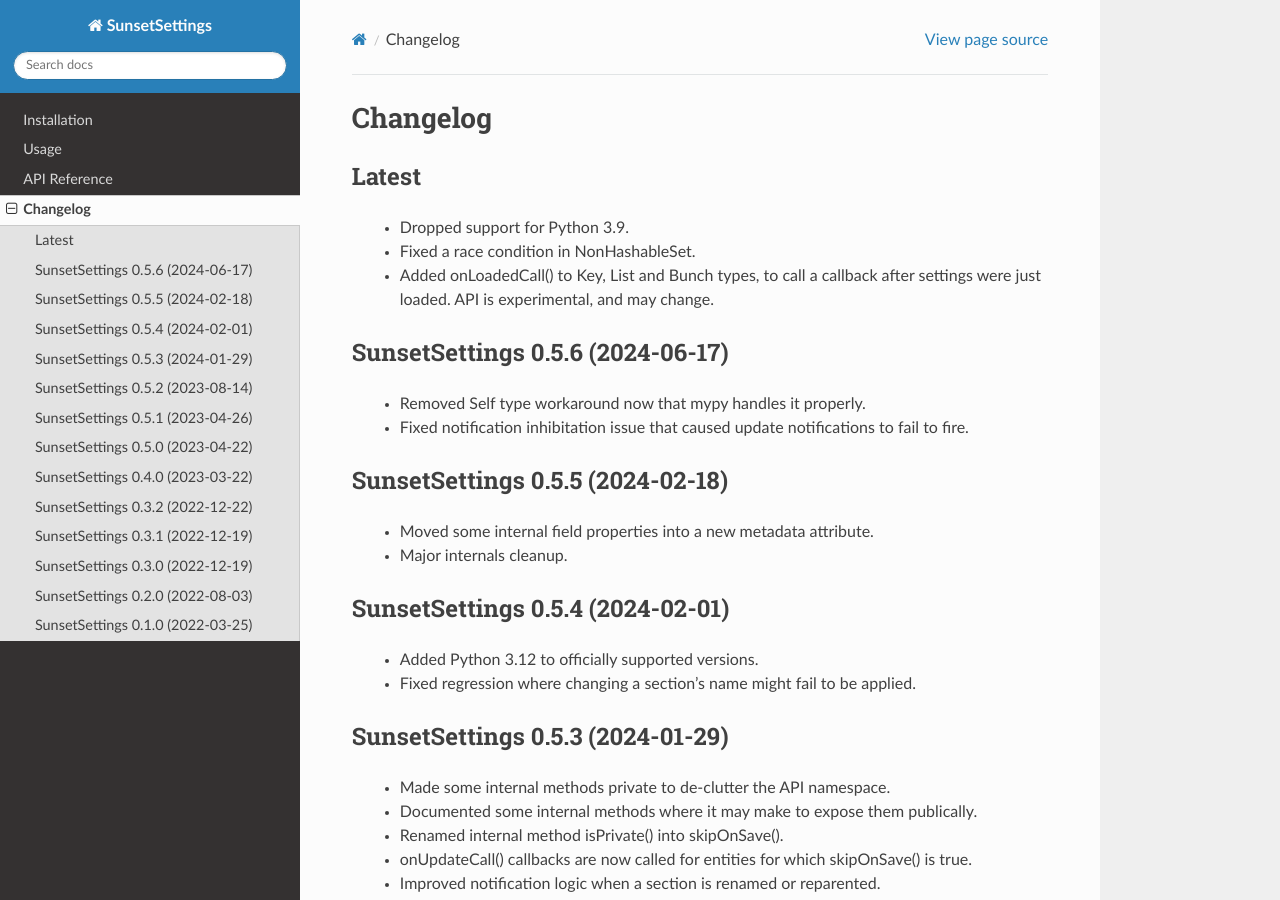
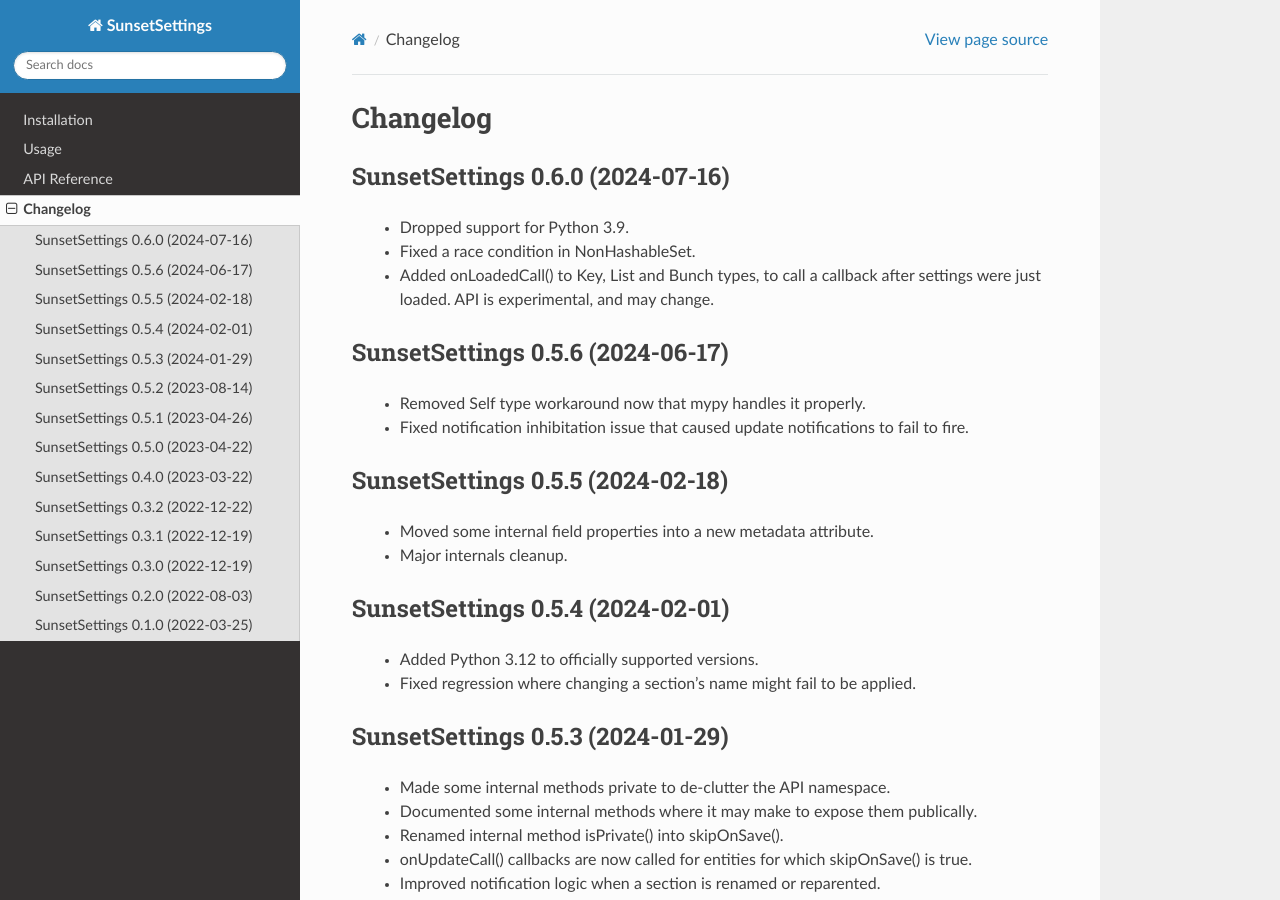
Before and after one commit to pvaret/SunsetSettings, a Sphinx documentation site: the page built from docs/source/changelog.rst, in a window 1280 px wide and 900 px high. Built offline with Sphinx 7.4.7 and the Read the Docs theme 2.0.0, drawn with Linux system fonts in a browser that asks for light colours.

Commit message:
Tagged v0.6.0.

```diff
--- a/docs/source/changelog.rst
+++ b/docs/source/changelog.rst
@@ -1,7 +1,7 @@
 Changelog
 =========
 
-Latest
+SunsetSettings 0.6.0 (2024-07-16)
 ---------------------------------
 
   - Dropped support for Python 3.9.
--- a/sunset/__init__.py
+++ b/sunset/__init__.py
@@ -1,7 +1,7 @@
 "SunsetSettings: a type-safe, extensible settings system with inheritance."
 
 __project__ = "SunsetSettings"
-__version__ = "0.5.7-dev"
+__version__ = "0.6.0"
 __author__ = "P. Varet"
 __copyright__ = "2022-2024, P. Varet"
 
```
